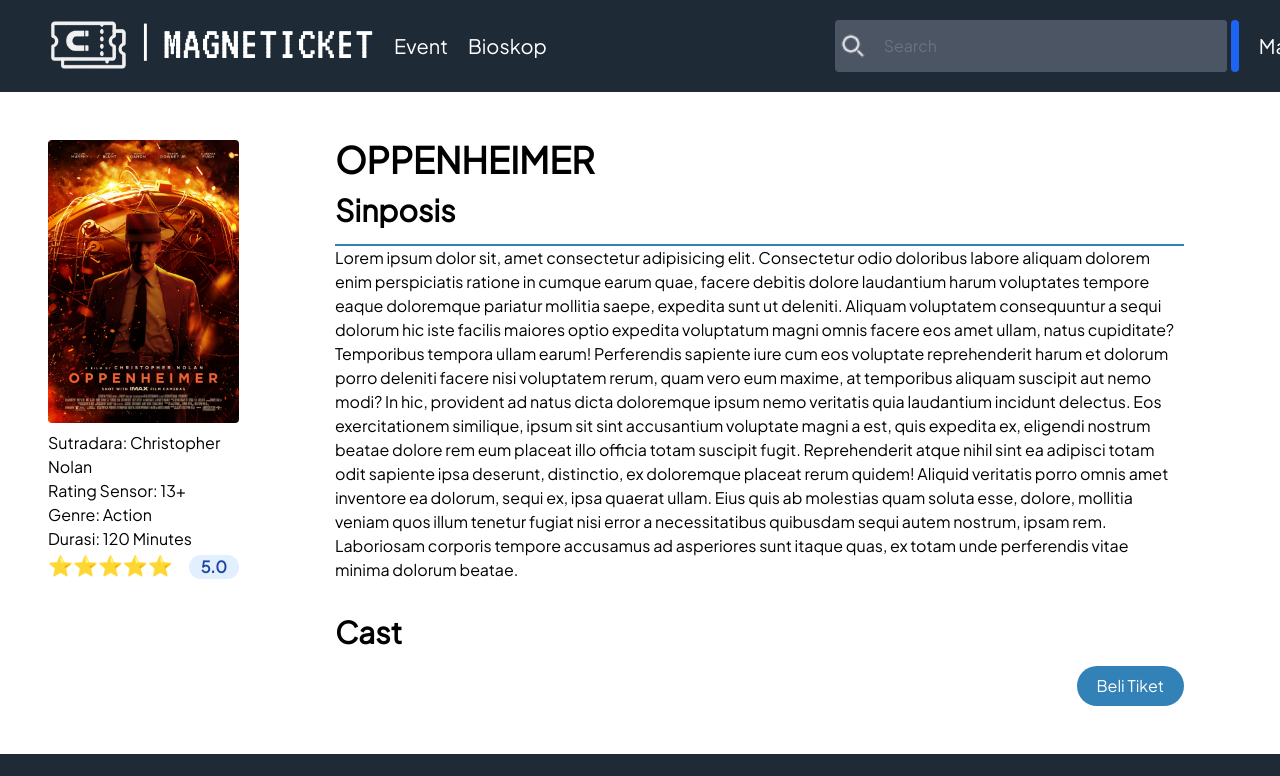
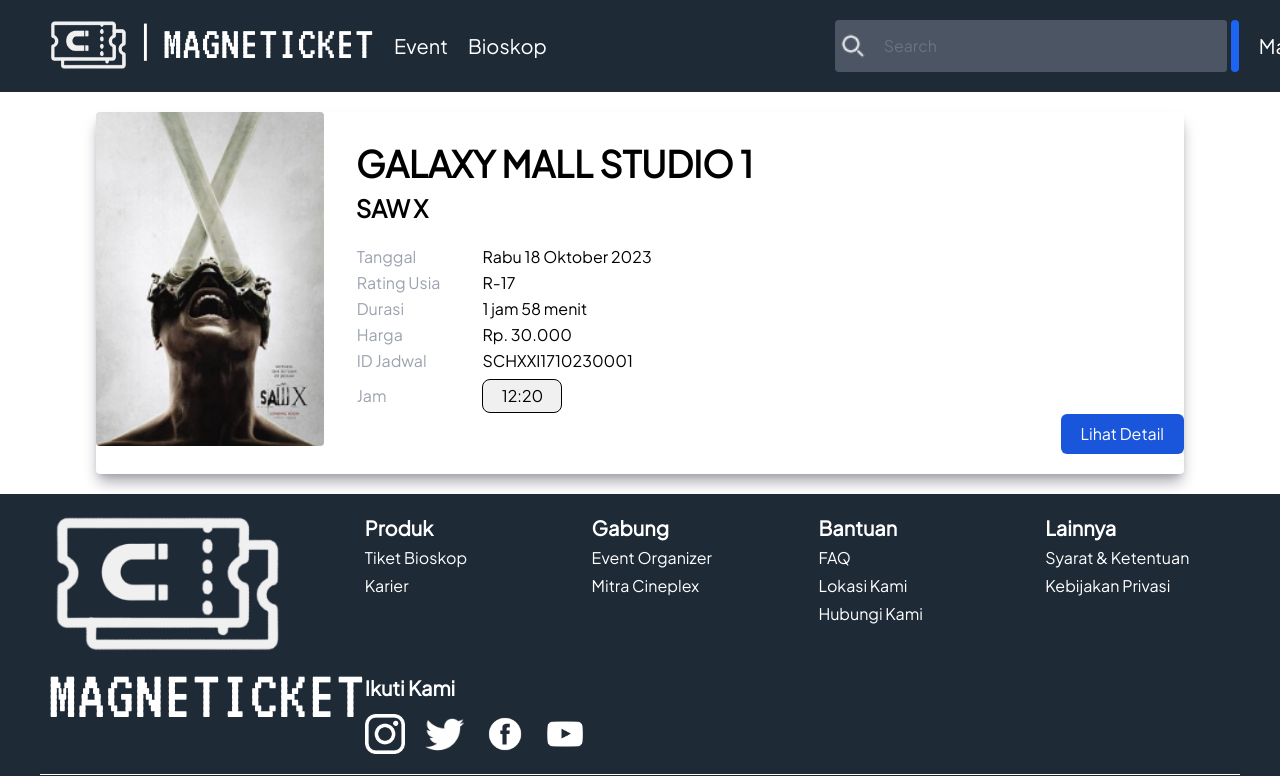
Before and after one commit to sugarygary/Magneticket, a React (Vite) app in the folder client/: page / in a window 1280 px wide. Shown: the top 776 px of the page. Built offline with nearby package versions, Linux system fonts and the light colour scheme.

Commit message:
CardCineplexJadwal

```diff
--- a/client/src/App.jsx
+++ b/client/src/App.jsx
@@ -11,6 +11,7 @@
 import CardViewTicket from "./components/CardViewTicket";
 import CardCineplexStudio from "./components/CardCineplexStudio";
 import CardInfoFilm from "./components/CardInfoFilm";
+import CardCineplexJadwal from "./components/CardCineplexJadwal";
 
 function App() {
   return (
@@ -25,7 +26,8 @@
       {/* <DetailPesanan></DetailPesanan> */}
       {/* <CardViewTicket></CardViewTicket> */}
       {/* <CardCineplexStudio></CardCineplexStudio> */}
-      <CardInfoFilm></CardInfoFilm>
+      {/* <CardInfoFilm></CardInfoFilm> */}
+      <CardCineplexJadwal></CardCineplexJadwal>
       <Footer></Footer>
     </div>
   );
--- /dev/null
+++ b/client/src/components/CardCineplexJadwal.jsx
@@ -0,0 +1,54 @@
+import { useState, useEffect } from "react"
+// import { useForm } from "react-hook-form"
+// import Joi from "joi"
+// import { joiResolver } from "@hookform/resolvers/joi"
+import sawx from "../assets/sawx.png"
+const CardCineplexJadwal = (props) => {
+    return (
+        <div className=" my-5 mx-24 rounded flex shadow-zinc-400 shadow-lg">
+            <div>
+                <img src={sawx} alt="" className="w-60 rounded" />
+            </div>
+            <div className="w-10/12">
+                <p className="text-4xl font-extrabold ml-8 mt-8">GALAXY MALL STUDIO 1</p>
+                <p className="text-2xl font-extrabold mb-5 ml-8 mt-2">SAW X</p>
+                <table className="ml-8">
+                    <tbody>
+                        <tr>
+                            <td><p className="abu9CA3AF">Tanggal</p></td>
+                            <td><p className="ml-10">Rabu 18 Oktober 2023</p></td>
+                        </tr>
+                        <tr>
+                            <td><p className="abu9CA3AF">Rating Usia</p></td>
+                            <td><p className="ml-10">R-17</p></td>
+                        </tr>
+                        <tr>
+                            <td><p className="abu9CA3AF">Durasi</p></td>
+                            <td><p className="ml-10">1 jam 58 menit</p></td>
+                        </tr>
+                        <tr>
+                            <td><p className="abu9CA3AF">Harga</p></td>
+                            <td><p className="ml-10">Rp. 30.000</p></td>
+                        </tr>
+                        <tr>
+                            <td><p className="abu9CA3AF">ID Jadwal</p></td>
+                            <td><p className="ml-10">SCHXXI1710230001</p></td>
+                        </tr>
+                        <tr>
+                            <td><p className="abu9CA3AF mt-1">Jam</p></td>
+                            <td><p className="bg-[#F0F0F0] border border-black rounded-lg w-20 text-center py-1 mt-1 ml-10">12:20</p></td>
+                        </tr>
+                    </tbody>
+                </table>
+                <div className="flex justify-between">
+                    <div></div>
+                    <button className="px-5 py-2 mb-5 rounded-md biruCariTiket text-white">Lihat Detail</button>
+                </div>
+            </div>
+        </div>
+
+
+    )
+}
+
+export default CardCineplexJadwal
```
